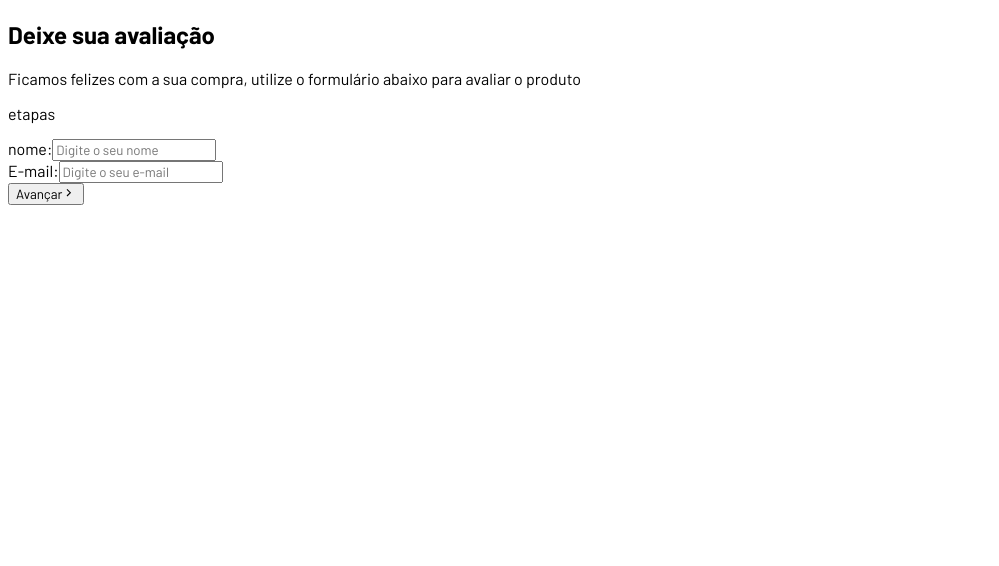
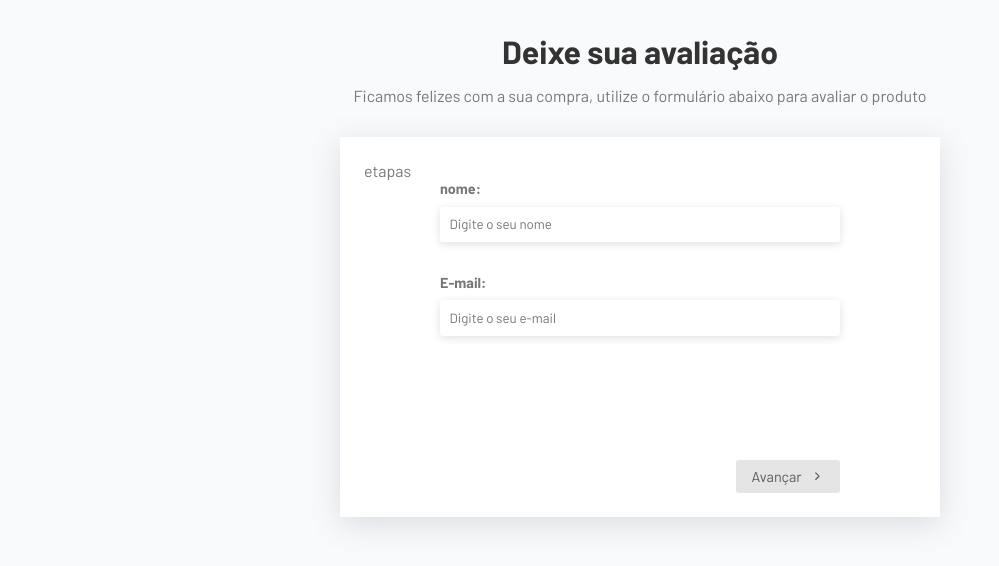
Before and after one commit to aldosds/formulario-multistep-react, a React (Vite) app: page / in a window 1280 px wide. Shown: the top 566 px of the page, without its empty margins (0-999 px from the left). Built offline with nearby package versions, Linux system fonts and the light colour scheme.

Commit message:
Styling changes were made to App.css and index.css

```diff
--- a/src/App.css
+++ b/src/App.css
@@ -0,0 +1,82 @@
+.app {
+  padding: 2rem;
+}
+
+.header {
+  text-align: center;
+  margin-bottom: 2rem;
+
+  & h2 {
+    font-size: 2rem;
+    margin-bottom: 1rem;
+    font-weight: bold;
+  }
+}
+
+.form-container {
+  max-width: 600px;
+  margin: 0 auto;
+  background-color: #fff;
+  padding: 1.5rem;
+  box-shadow: rgba(100, 100, 111, 0.2) 0px 7px 29px 0px;
+
+  & form {
+    max-width: 400px;
+    margin: 0 auto;
+  }
+}
+
+.inputs-container {
+  min-height: 280px;
+}
+
+/* Componente UseForm */
+.form-control {
+  display: flex;
+  flex-direction: column;
+  gap: 0.6rem;
+  margin-bottom: 2rem;
+
+  label {
+    font-weight: bold;
+    color: #777;
+    font-size: 0.9rem;
+  }
+
+  input,
+  textarea {
+    padding: 0.6rem;
+    border: none;
+    border-radius: 3px;
+    box-shadow: rgba(99, 99, 99, 0.2) 0px 2px 8px 0px;
+  }
+
+  textarea {
+    height: 120px;
+  }
+}
+
+/* Componente App */
+.actions {
+  display: flex;
+  justify-content: flex-end;
+  gap: 1rem;
+
+  & button {
+    font-size: 0.9rem;
+    padding: 0.5rem 1rem;
+    display: flex;
+    gap: 0.5rem;
+    align-items: center;
+    border-radius: 3px;
+    background-color: #dfdfdf;
+    cursor: pointer;
+    border: none;
+    transition: 0.3s;
+    opacity: 0.8;
+
+    &:hover {
+      opacity: 1;
+    }
+  }
+}
--- a/src/index.css
+++ b/src/index.css
@@ -1,3 +1,16 @@
 * {
   font-family: "Barlow", sans-serif;
+  padding: 0;
+  margin: 0;
+  box-sizing: border-box;
+  color: #333;
+  font-weight: normal;
 }
+
+p {
+  color: #777;
+}
+
+body {
+  background-color: #f9fafc;
+}
```
